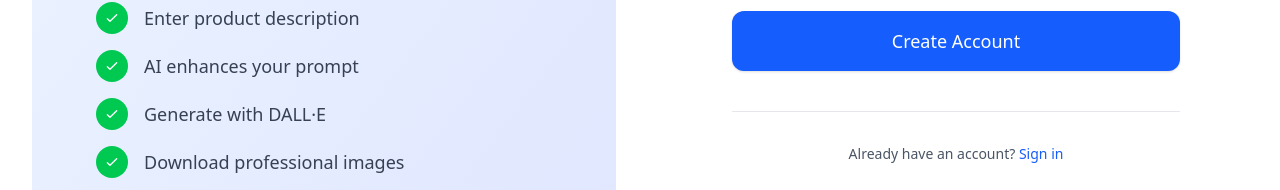
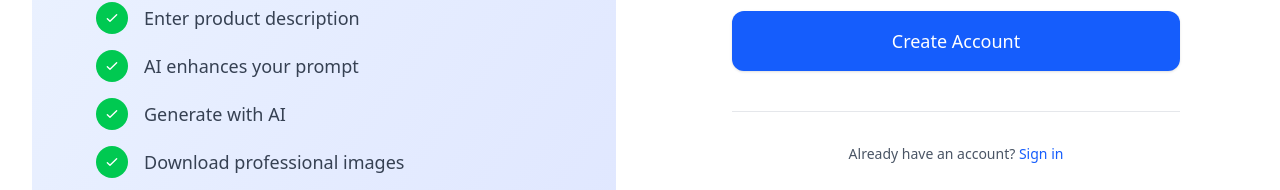
Before and after one commit to Jeevannaik66/ProductVisual-AI, a React app in the folder frontend/: page /signup in a window 1280 px wide. Shown: the part 557-747 px from the top of the page. Built offline with nearby package versions, Linux system fonts and the light colour scheme; the HTML template or start-up script is replaced by a standard one.

Commit message:
Update signup.jsx

```diff
--- a/frontend/src/pages/signup.jsx
+++ b/frontend/src/pages/signup.jsx
@@ -82,7 +82,7 @@ export default function Signup() {
                 {[
                   "Enter product description",
                   "AI enhances your prompt",
-                  "Generate with DALL·E",
+                  "Generate with AI",
                   "Download professional images"
                 ].map((feature, index) => (
                   <div key={index} className="flex items-center space-x-3 sm:space-x-4">
```
